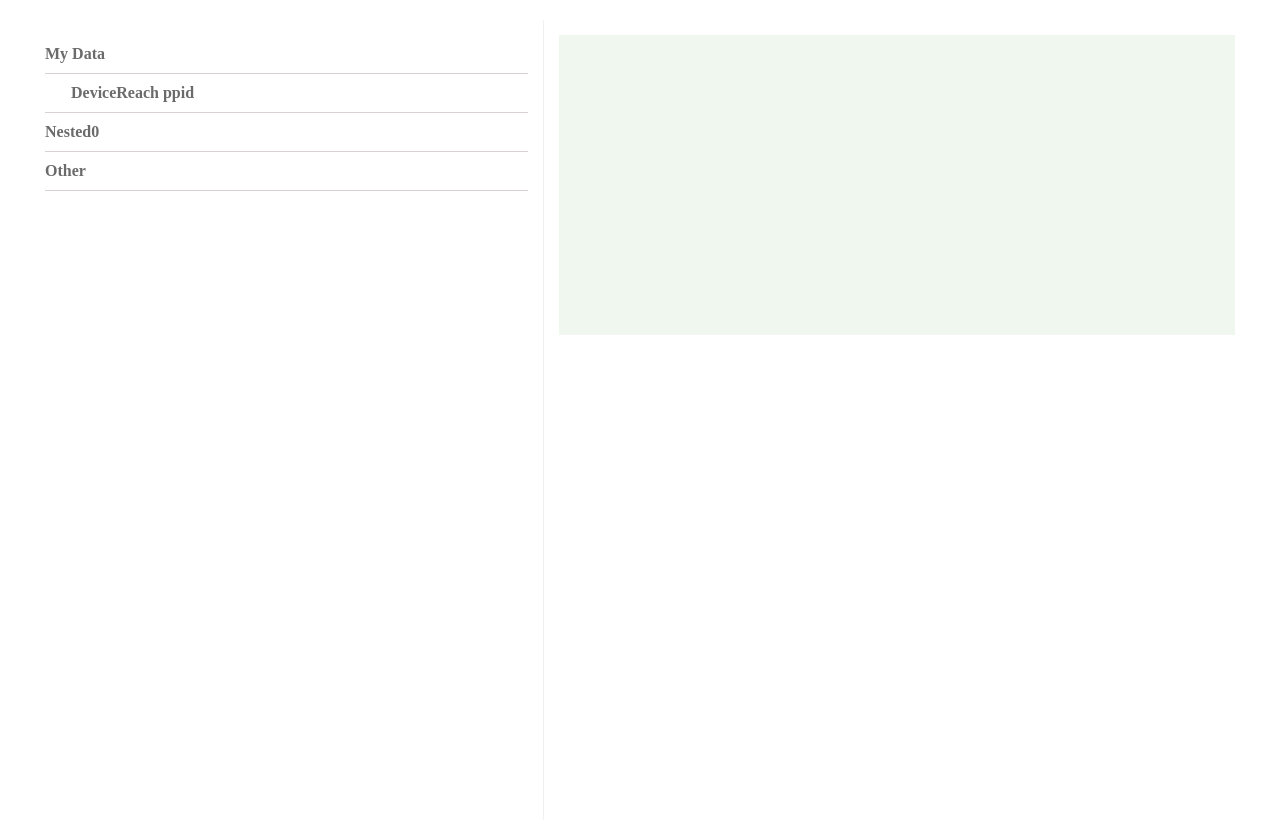
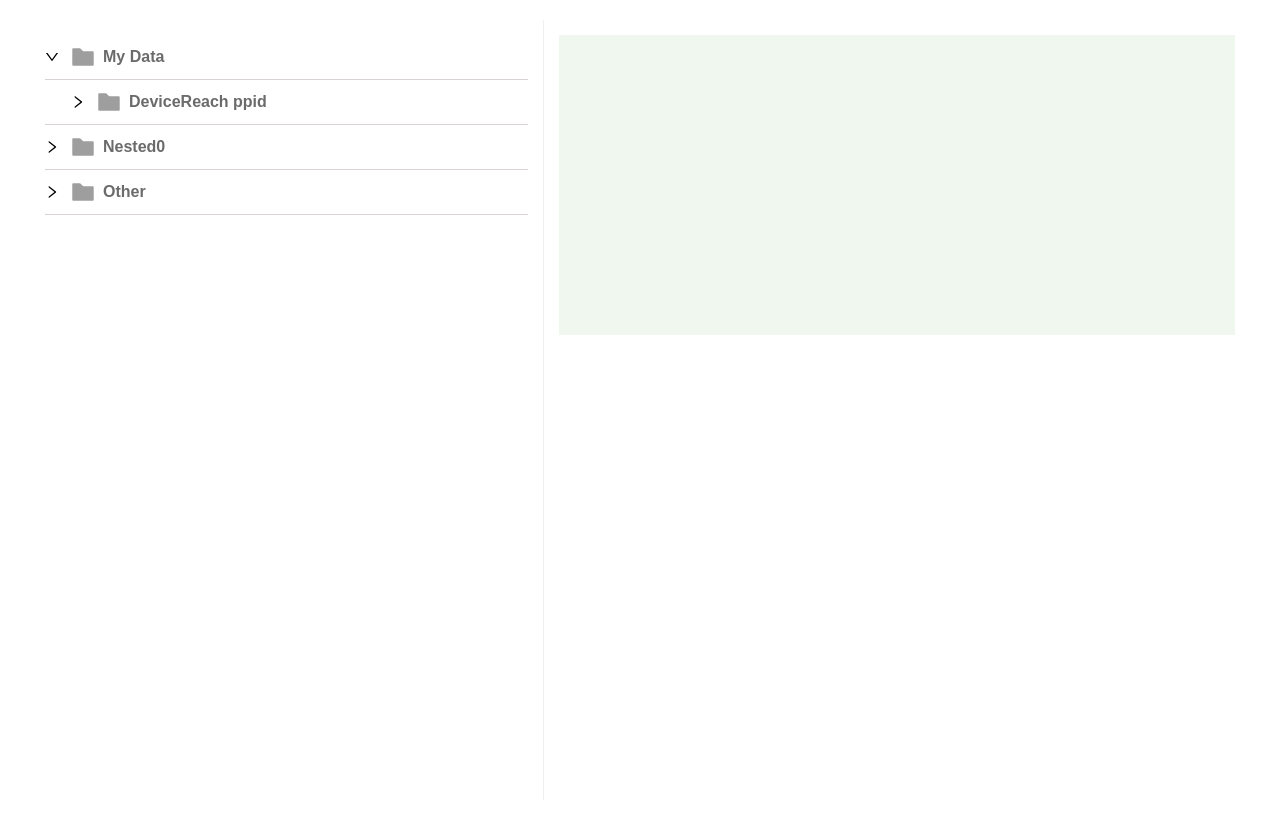
Before and after one commit to ChristYoung/draggable-tree-react, a Next.js app: page /treePage in a window 1280 px wide. After the commit the page ends 800 px from the top, so only its background shows below. Built offline with nearby package versions, Linux system fonts and the light colour scheme.

Commit message:
🚧: ant icon

```diff
--- a/package.json
+++ b/package.json
@@ -12,6 +12,7 @@
     "@types/node": "18.15.10",
     "@types/react": "18.0.29",
     "@types/react-dom": "18.0.11",
+    "antd": "^5.3.3",
     "classnames": "^2.3.2",
     "eslint": "8.36.0",
     "eslint-config-next": "13.2.4",
--- a/src/components/tree-item.tsx
+++ b/src/components/tree-item.tsx
@@ -1,14 +1,22 @@
 import { NodeItem } from '@/types';
 import styles from  '../styles/TreeItem.module.css'
 import { useState } from 'react';
+import { RightOutlined, DownOutlined, FolderFilled, HolderOutlined } from '@ant-design/icons';
 
 
 export const TreeItem: React.FC<NodeItem> = (props) => {
-    const { name, children, level, expanded } = props;
+    const { name, children, level, expanded, type } = props;
     const [expand, setExpand] = useState(expanded);
     return (
         <>
             <div className={styles.tree_line} style={{ paddingLeft: `${level * 26}px` }} onClick={() => setExpand(!expand)}>
+                {
+                    // 箭头展示
+                    (type === 'DIR' && children.length > 0) && <span className={styles.arrow}>{ expand ? <DownOutlined /> : <RightOutlined /> }</span>
+                }
+                {
+                    <span className={styles.icon}>{ type === 'DIR' ? <FolderFilled /> : <HolderOutlined /> }</span>
+                }
                 <span className={styles.leaf_name}>{name}</span>
             </div>
 
--- a/src/pages/treePage.tsx
+++ b/src/pages/treePage.tsx
@@ -1,7 +1,9 @@
 import { TreeList } from '@/components/tree';
 import { MockData } from '@/mock';
 import { NodeItem } from '@/types';
+import { ConfigProvider, DatePicker, message } from 'antd';
 import styles from '../styles/Home.module.css';
+import 'antd/dist/reset.css';
 
 export default function TreePage() {
     const nodes = MockData as NodeItem[];
--- a/src/styles/TreeItem.module.css
+++ b/src/styles/TreeItem.module.css
@@ -4,6 +4,7 @@
      border-bottom: 1px solid #d8d2d2;
      padding: 10px 0;
      cursor: pointer;
+     user-select: none;
  }
 
  .tree_line span {
```
Also changed, not shown: src/pages/index.tsx (+7 -2 lines), 1 other file (tests, documents, lock files or other folders).
